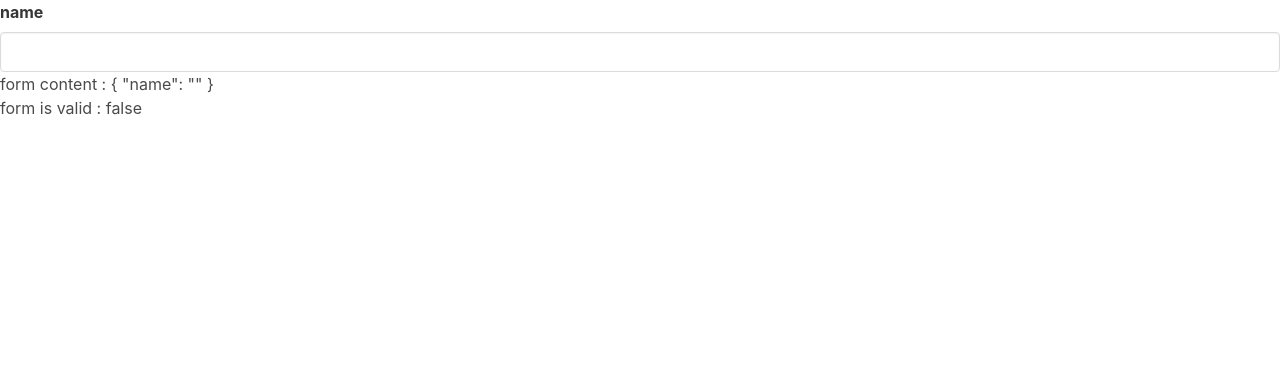
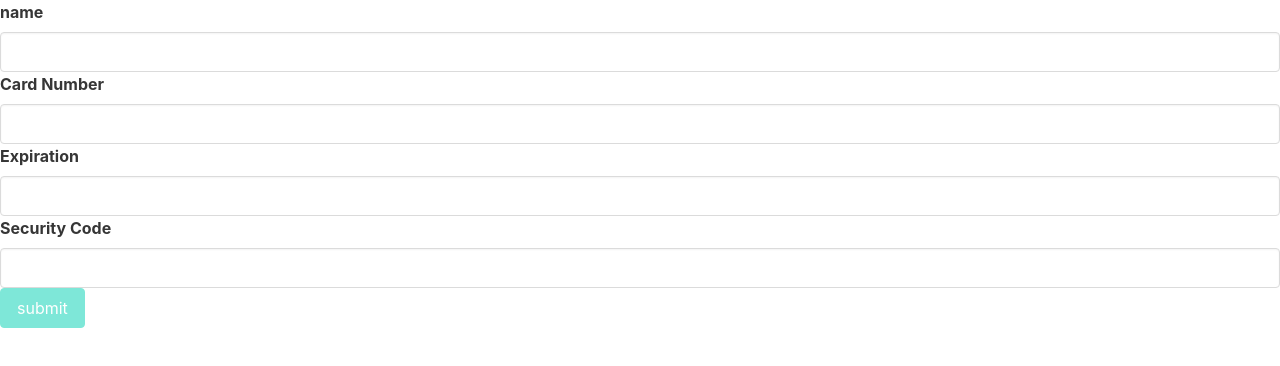
Before and after one commit to MdRiabi/creditProject, an Angular app: page / in a window 1280 px wide. Shown: the top 366 px of the page. Built offline with nearby package versions, Linux system fonts and the light colour scheme.

Commit message:
adding new fields (formcontrol) and implementing same validation

```diff
--- a/src/app/credt-form/credt-form.component.html
+++ b/src/app/credt-form/credt-form.component.html
@@ -1,6 +1,11 @@
-<form [formGroup]="cardForm">
+<form [formGroup]="cardForm" (ngSubmit)="onSubmit()">
     <app-input label="name" [control]="cardForm.controls.name "></app-input>
+    <app-input label="Card Number" [control]="cardForm.controls.cardNumber "></app-input>
+    <app-input label="Expiration" [control]="cardForm.controls.expiration "></app-input>
+    <app-input label="Security Code" [control]="cardForm.controls.securityCode "></app-input>
+
+    <button class="button is-primary" [disabled]="cardForm.invalid" type="submit">submit</button>
 </form>
 
-<div>form content : {{cardForm.value | json}}</div>
-<div>form is valid : {{cardForm.valid}}</div>
+<!-- <div>form content : {{cardForm.value | json}}</div>
+<div>form is valid : {{cardForm.valid}}</div> -->
--- a/src/app/credt-form/credt-form.component.ts
+++ b/src/app/credt-form/credt-form.component.ts
@@ -8,21 +8,37 @@ import { FormControl, FormGroup, Validators } from '@angular/forms';
   styleUrls: ['./credt-form.component.css']
 })
 export class CredtFormComponent implements OnInit {
-cardForm = new FormGroup({
-  name: new FormControl('',[
-    Validators.required,
-  Validators.minLength(3),
- Validators.maxLength(5),
- Validators.pattern(/\s/)
-])
+  cardForm = new FormGroup({
+    name: new FormControl('', [Validators.required,
+    Validators.minLength(3),
+    Validators.maxLength(15),
+    Validators.pattern(/\s/)]),
 
-});
+
+    cardNumber: new FormControl('', [Validators.required,
+    Validators.minLength(16),
+    Validators.maxLength(16)]),
+
+
+
+    expiration: new FormControl('', [Validators.required,
+    Validators.pattern(/^(0[1-9]|1[0-2])\/\d{2}$/)]),
+
+
+    securityCode: new FormControl('', [Validators.required,
+    Validators.minLength(4),
+    Validators.maxLength(4)]),
+
+  });
 
   constructor() {
     console.log(this.cardForm);
-   }
+  }
 
   ngOnInit(): void {
   }
+  onSubmit() {
+    console.log("the form is submit")
+  }
 
 }
--- a/src/app/input/input.component.html
+++ b/src/app/input/input.component.html
@@ -1,9 +1,7 @@
 <div class="field">
     <label class="label"> {{label}} </label>
     <div class="control">
-        <input class="input"
-        [formControl]="control"
-        [ngClass]="{'is-danger': showError() }"    />
+        <input class="input" [formControl]="control" [ngClass]="{'is-danger': showError() }" />
     </div>
     <ng-container *ngIf="showError()   ">
         <div class="help is-danger" *ngIf="control.errors.required ">
@@ -19,7 +17,6 @@
         </div>
         <div class="help is-danger" *ngIf="control.errors.pattern">
             invalid format
-
         </div>
     </ng-container>
 </div>
--- a/src/app/input/input.component.ts
+++ b/src/app/input/input.component.ts
@@ -19,4 +19,6 @@ showError(){
   return touched && dirty && errors
 }
 
+
+
 }
--- a/tsconfig.json
+++ b/tsconfig.json
@@ -17,11 +17,11 @@
     "experimentalDecorators": true,
     "moduleResolution": "node",
     "importHelpers": true,
+    "types": ["node"],
     "target": "es2017",
     "typeRoots": [
       "node_modules/@types",
       "node_modules/@angular",
-
       "node_modules/@angular/common/http",
 
     ],
```
Lines whose indentation alone changed are shown as unchanged.
